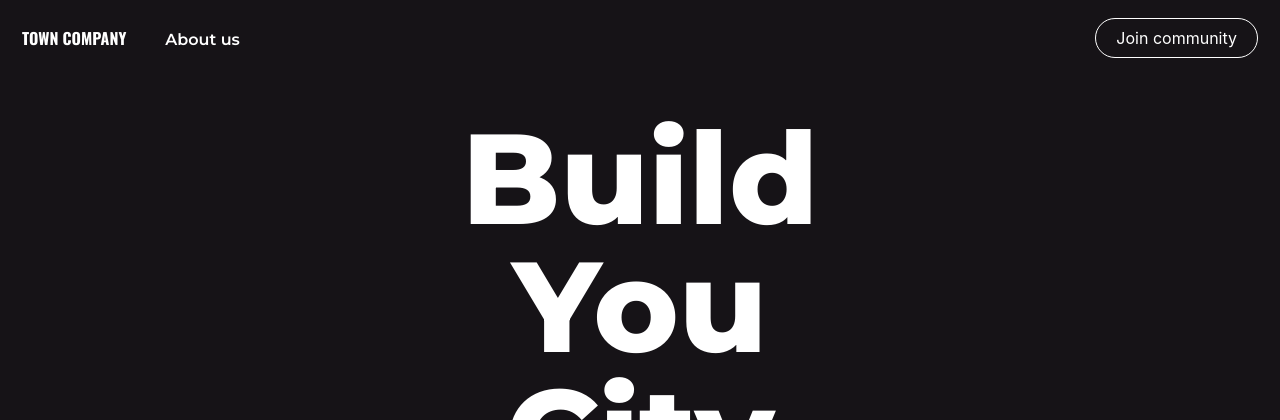
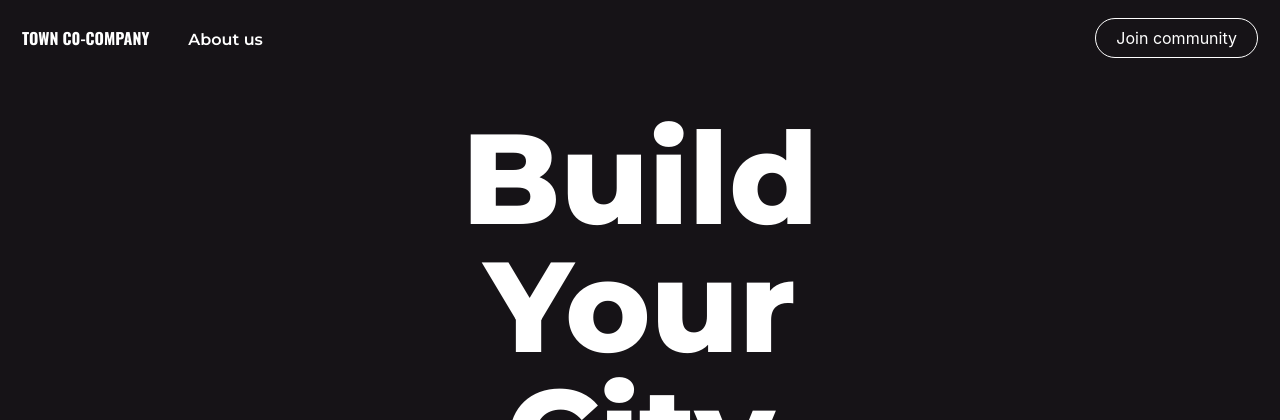
Before and after one commit to math77/town, a React (Create React App) app: page / in a window 1280 px wide. Shown: the top 420 px of the page. Built offline with nearby package versions, Linux system fonts and the light colour scheme.

Commit message:
link to twitter account

```diff
--- a/src/AboutUs.js
+++ b/src/AboutUs.js
@@ -2,6 +2,7 @@ import React from 'react';
 
 import { Link } from 'react-router-dom';
 
+import '@fortawesome/fontawesome-free/js/all.js';
 
 import Accordion from './components/Accordion.js';
 
@@ -17,7 +18,7 @@ class AboutUs extends React.Component {
         <nav className="navbar" role="navigation" aria-label="main navigation">
           <div className="navbar-brand">
             <Link to="/" className="navbar-item" id="logo">
-              TOWN COMPANY
+              TOWN CO-COMPANY
             </Link>
           </div>
           <div className="navbar-start">
@@ -146,7 +147,10 @@ class AboutUs extends React.Component {
         </section>
         <footer className="footer" style={{ backgroundColor: '#000000', padding: '20px' }}>
           <div className="content has-text-centered">
-            <h5 id="logo-footer" style={{ color: '#ffffff' }}>TOWN COMPANY</h5>
+            <h5 id="logo-footer" style={{ color: '#ffffff' }}>TOWN CO-COMPANY</h5>
+            <a href="https://twitter.com/towncocompany" target="_blank" rel="noreferrer">
+              <i className="fab fa-twitter" style={{ color: '#ffffff', fontSize: '1.5rem' }}></i>
+            </a>
           </div>
         </footer>
       </div>
--- a/src/App.js
+++ b/src/App.js
@@ -1,6 +1,8 @@
 import ReactPlayer from 'react-player';
 
 import { Link } from 'react-router-dom';
+
+import '@fortawesome/fontawesome-free/js/all.js';
 
 import video from './images/towncvideo.mp4';
 
@@ -14,7 +16,7 @@ function App() {
       <nav className="navbar" role="navigation" aria-label="main navigation">
         <div className="navbar-brand">
           <Link to="/" className="navbar-item" id="logo">
-            TOWN COMPANY
+            TOWN C0-COMPANY
           </Link>
         </div>
         <div className="navbar-start">
@@ -33,7 +35,7 @@ function App() {
       <section className="section is-small" id="banner-welcome">
         <div className="has-text-centered">
           <h1 className="Big-text">Build</h1>
-          <h1 className="Big-text">You</h1>
+          <h1 className="Big-text">Your</h1>
           <h1 className="Big-text">City</h1>
         </div>
         <div className="has-text-centered" id="explain-1">
@@ -173,7 +175,10 @@ function App() {
       </section>
       <footer className="footer" style={{ backgroundColor: '#000000', padding: '20px' }}>
         <div className="content has-text-centered">
-          <h5 id="logo-footer" style={{ color: '#ffffff' }}>TOWN COMPANY</h5>
+          <h5 id="logo-footer" style={{ color: '#ffffff' }}>TOWN CO-COMPANY</h5>
+          <a href="https://twitter.com/towncocompany" target="_blank" rel="noreferrer">
+            <i className="fab fa-twitter" style={{ color: '#ffffff', fontSize: '1.5rem' }}></i>
+          </a>
         </div>
       </footer>
     </div>
```
